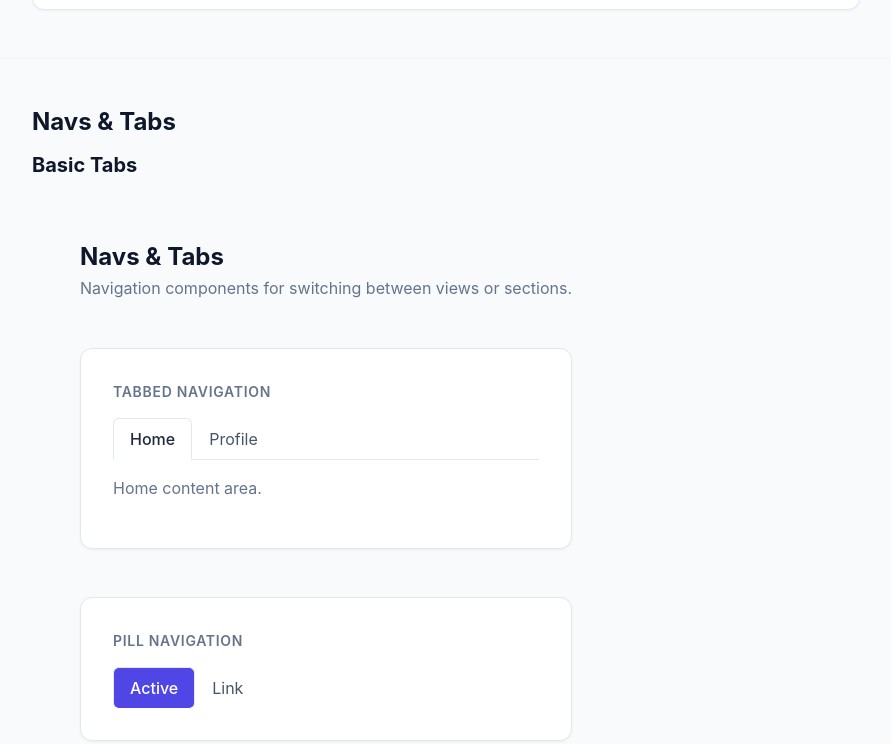
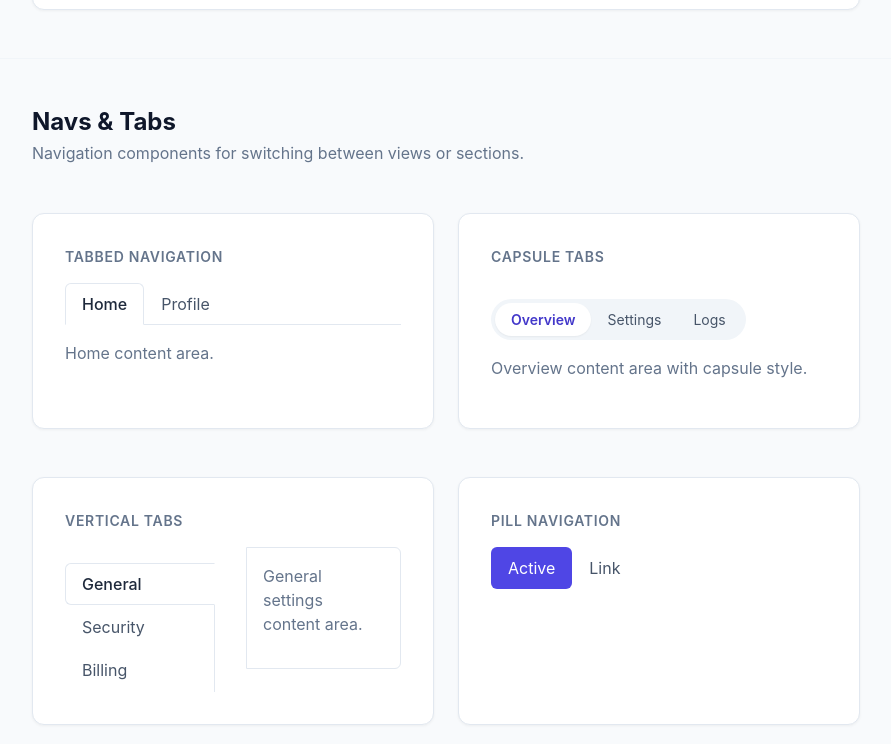
Before and after one commit to varun-eglobe/eglobe-ui, a website: page index.html in a window 1280 px wide. Shown: the part 3000-3744 px from the top of the page, without its empty margins (324-1215 px from the left). Drawn offline with Linux system fonts and the light colour scheme.

Commit message:
feat: Add capsule and vertical navigation variants, introduce warning and info button styles, and update the demo page structure for navs, forms, and tables.

```diff
--- a/eg-ui-navs.css
+++ b/eg-ui-navs.css
@@ -71,6 +71,77 @@
     background-color: var(--eg-ui-primary-600);
 }
 
+/* Capsule Variant - Rounder, background-based tabs */
+.eg-ui-nav-tabs.eg-ui-nav-capsule {
+    border-bottom: none;
+    background-color: var(--eg-ui-neutral-100);
+    padding: 4px;
+    border-radius: var(--eg-ui-radius-full);
+    display: inline-flex;
+}
+
+.eg-ui-nav-tabs.eg-ui-nav-capsule .eg-ui-nav-item {
+    margin-bottom: 0;
+}
+
+.eg-ui-nav-tabs.eg-ui-nav-capsule .eg-ui-nav-link {
+    border: none;
+    border-radius: var(--eg-ui-radius-full);
+    padding: 6px 16px;
+    font-size: var(--eg-ui-text-sm);
+    color: var(--eg-ui-neutral-600);
+}
+
+.eg-ui-nav-tabs.eg-ui-nav-capsule .eg-ui-nav-link:hover {
+    color: var(--eg-ui-primary-600);
+}
+
+.eg-ui-nav-tabs.eg-ui-nav-capsule .eg-ui-nav-link.active {
+    background-color: #fff;
+    color: var(--eg-ui-primary-700);
+    box-shadow: var(--eg-ui-shadow-sm);
+    font-weight: 600;
+}
+
+/* Vertical Variant */
+.eg-ui-nav-vertical {
+    flex-direction: column;
+}
+
+.eg-ui-nav-vertical .eg-ui-nav-item {
+    width: 100%;
+}
+
+.eg-ui-nav-vertical .eg-ui-nav-link {
+    border-radius: var(--eg-ui-radius-md);
+    margin-bottom: 2px;
+}
+
+.eg-ui-nav-vertical.eg-ui-nav-tabs {
+    border-bottom: none;
+    border-right: 1px solid var(--eg-ui-neutral-200);
+}
+
+.eg-ui-nav-vertical.eg-ui-nav-tabs .eg-ui-nav-link {
+    border-radius: var(--eg-ui-radius-md) 0 0 var(--eg-ui-radius-md);
+    margin-right: -1px;
+}
+
+.eg-ui-nav-vertical.eg-ui-nav-tabs .eg-ui-nav-link.active {
+    border-color: var(--eg-ui-neutral-200) transparent var(--eg-ui-neutral-200) var(--eg-ui-neutral-200);
+}
+
+.eg-ui-nav-vertical.eg-ui-nav-capsule {
+    background-color: var(--eg-ui-neutral-100);
+    padding: 6px;
+    border-radius: var(--eg-ui-radius-lg);
+    display: flex;
+}
+
+.eg-ui-nav-vertical.eg-ui-nav-capsule .eg-ui-nav-link {
+    border-radius: var(--eg-ui-radius-md);
+}
+
 /* Tab Content */
 .eg-ui-tab-content {
     margin-top: var(--eg-ui-space-4);
--- a/index.html
+++ b/index.html
@@ -7,7 +7,7 @@
   <title>eGlobe UI Library Demo</title>
 
   <!-- CSS Library (Timestamp updated automatically via 'npm run dev') -->
-  <link rel="stylesheet" href="eg-ui.css?v=1771992723720">
+  <link rel="stylesheet" href="eg-ui.css?v=1772022411461">
 
   <!-- Demo-specific styles (just for presentation layout) -->
   <style>
@@ -82,6 +82,12 @@
       display: grid;
       grid-template-columns: repeat(auto-fill, minmax(300px, 1fr));
       gap: 24px;
+    }
+
+    @media (min-width: 992px) {
+      .component-grid--2col {
+        grid-template-columns: repeat(2, 1fr) !important;
+      }
     }
 
     /* Responsive Transitions */
@@ -293,7 +299,9 @@
             <button class="eg-ui-btn eg-ui-btn--primary">Primary</button>
             <button class="eg-ui-btn eg-ui-btn--secondary">Secondary</button>
             <button class="eg-ui-btn eg-ui-btn--success">Success</button>
+            <button class="eg-ui-btn eg-ui-btn--warning">Warning</button>
             <button class="eg-ui-btn eg-ui-btn--danger">Danger</button>
+            <button class="eg-ui-btn eg-ui-btn--info">Info</button>
             <button class="eg-ui-btn eg-ui-btn--outline">Outline</button>
             <button class="eg-ui-btn eg-ui-btn--ghost">Ghost</button>
             <button class="eg-ui-btn eg-ui-btn--primary" disabled>Disabled</button>
@@ -386,25 +394,17 @@
       </section>
 
       <!-- Navs & Tabs Section -->
-      <section id="navs" class="demo-section eg-ui-mb-8">
-        <h2 class="eg-ui-mb-4">Navs & Tabs</h2>
-
-        <h3 class="eg-ui-text-md eg-ui-mb-2">Basic Tabs</h3>
-        <div class="eg-ui-mb-4">
-          <ul class="eg-ui-nav eg-ui-nav-tabs">
-            <!-- Navs & Tabs Section -->
       <section id="navs" class="demo-section">
         <h2 class="eg-ui-mb-1">Navs & Tabs</h2>
         <p class="eg-ui-text-muted eg-ui-mb-6">Navigation components for switching between views or sections.</p>
 
-              <div class="component-grid">
+        <div class="component-grid component-grid--2col">
           <div class="example-card">
             <span class="example-title">Tabbed Navigation</span>
             <ul class="eg-ui-nav eg-ui-nav-tabs">
-                    <li class="eg-ui-nav-item"><a class="eg-ui-nav-link active" href="#tab1"
-                        data-eg-ui-toggle="tab">Home</a></li>
-                    <li class="eg-ui-nav-item"><a class="eg-ui-nav-link" href="#tab2"
-                        data-eg-ui-toggle="tab">Profile</a></li>
+              <li class="eg-ui-nav-item"><a class="eg-ui-nav-link active" href="#tab1" data-eg-ui-toggle="tab">Home</a>
+              </li>
+              <li class="eg-ui-nav-item"><a class="eg-ui-nav-link" href="#tab2" data-eg-ui-toggle="tab">Profile</a></li>
             </ul>
             <div class="eg-ui-tab-content eg-ui-mt-4">
               <div class="eg-ui-tab-pane active" id="tab1">
@@ -412,6 +412,54 @@
               </div>
               <div class="eg-ui-tab-pane" id="tab2">
                 <p class="eg-ui-text-muted">Profile content area.</p>
+              </div>
+            </div>
+          </div>
+
+          <div class="example-card">
+            <span class="example-title">Capsule Tabs</span>
+            <ul class="eg-ui-nav eg-ui-nav-tabs eg-ui-nav-capsule">
+              <li class="eg-ui-nav-item"><a class="eg-ui-nav-link active" href="#cap1"
+                  data-eg-ui-toggle="tab">Overview</a></li>
+              <li class="eg-ui-nav-item"><a class="eg-ui-nav-link" href="#cap2" data-eg-ui-toggle="tab">Settings</a>
+              </li>
+              <li class="eg-ui-nav-item"><a class="eg-ui-nav-link" href="#cap3" data-eg-ui-toggle="tab">Logs</a></li>
+            </ul>
+            <div class="eg-ui-tab-content eg-ui-mt-4">
+              <div class="eg-ui-tab-pane active" id="cap1">
+                <p class="eg-ui-text-muted">Overview content area with capsule style.</p>
+              </div>
+              <div class="eg-ui-tab-pane" id="cap2">
+                <p class="eg-ui-text-muted">Settings content area with capsule style.</p>
+              </div>
+              <div class="eg-ui-tab-pane" id="cap3">
+                <p class="eg-ui-text-muted">Logs content area with capsule style.</p>
+              </div>
+            </div>
+          </div>
+
+          <div class="example-card">
+            <span class="example-title">Vertical Tabs</span>
+            <div style="display: flex; gap: 2rem; align-items: flex-start;">
+              <ul class="eg-ui-nav eg-ui-nav-tabs eg-ui-nav-vertical" style="width: 150px;">
+                <li class="eg-ui-nav-item"><a class="eg-ui-nav-link active" href="#vtab1"
+                    data-eg-ui-toggle="tab">General</a></li>
+                <li class="eg-ui-nav-item"><a class="eg-ui-nav-link" href="#vtab2" data-eg-ui-toggle="tab">Security</a>
+                </li>
+                <li class="eg-ui-nav-item"><a class="eg-ui-nav-link" href="#vtab3" data-eg-ui-toggle="tab">Billing</a>
+                </li>
+              </ul>
+              <div class="eg-ui-tab-content"
+                style="flex: 1; margin-top: 0; padding: 1rem; border: 1px solid var(--eg-ui-neutral-200); border-radius: 0 var(--eg-ui-radius-md) var(--eg-ui-radius-md) 0; margin-left: -1px;">
+                <div class="eg-ui-tab-pane active" id="vtab1">
+                  <p class="eg-ui-text-muted">General settings content area.</p>
+                </div>
+                <div class="eg-ui-tab-pane" id="vtab2">
+                  <p class="eg-ui-text-muted">Security options for your account.</p>
+                </div>
+                <div class="eg-ui-tab-pane" id="vtab3">
+                  <p class="eg-ui-text-muted">Subscription and billing history.</p>
+                </div>
               </div>
             </div>
           </div>
```
Lines whose indentation alone changed are shown as unchanged.
